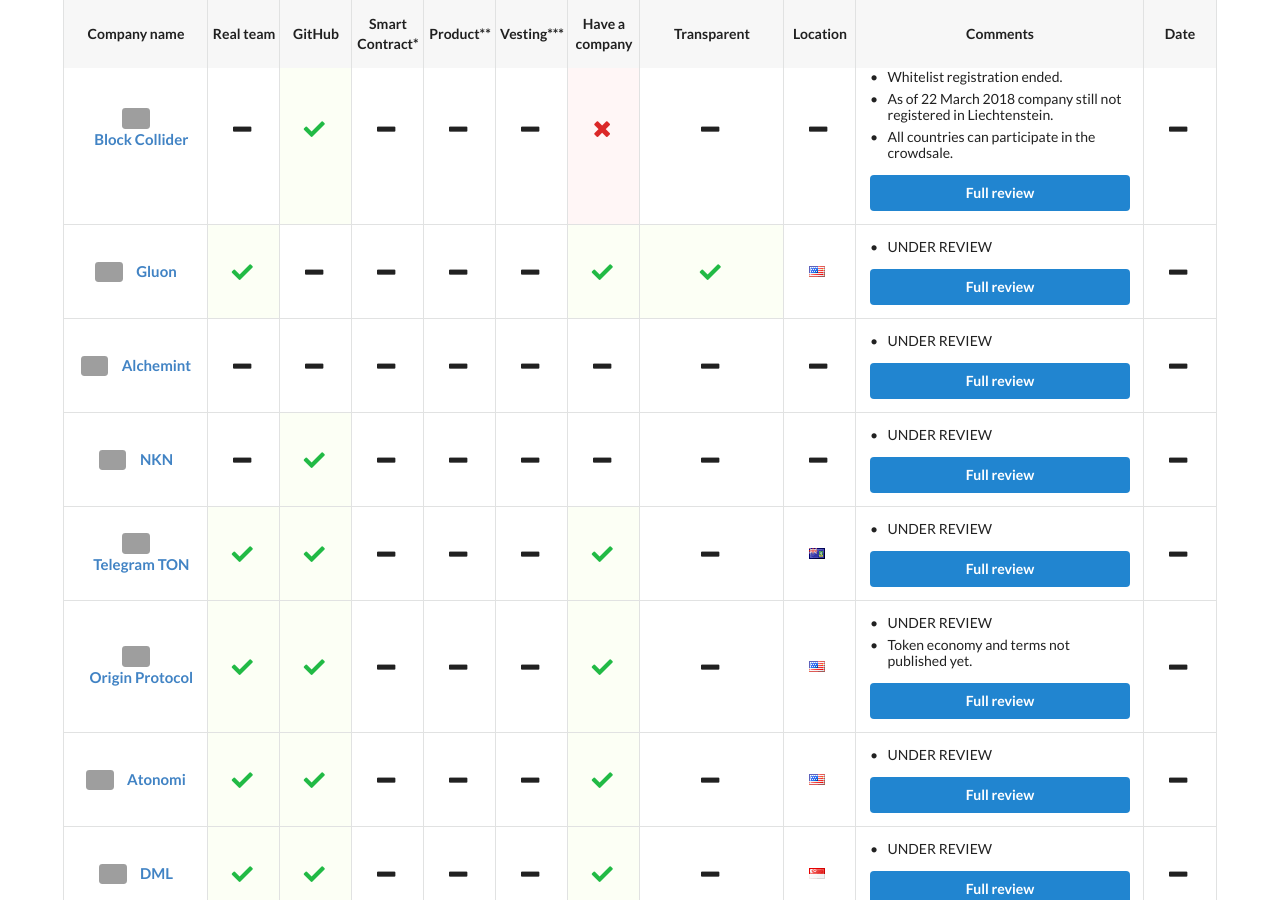
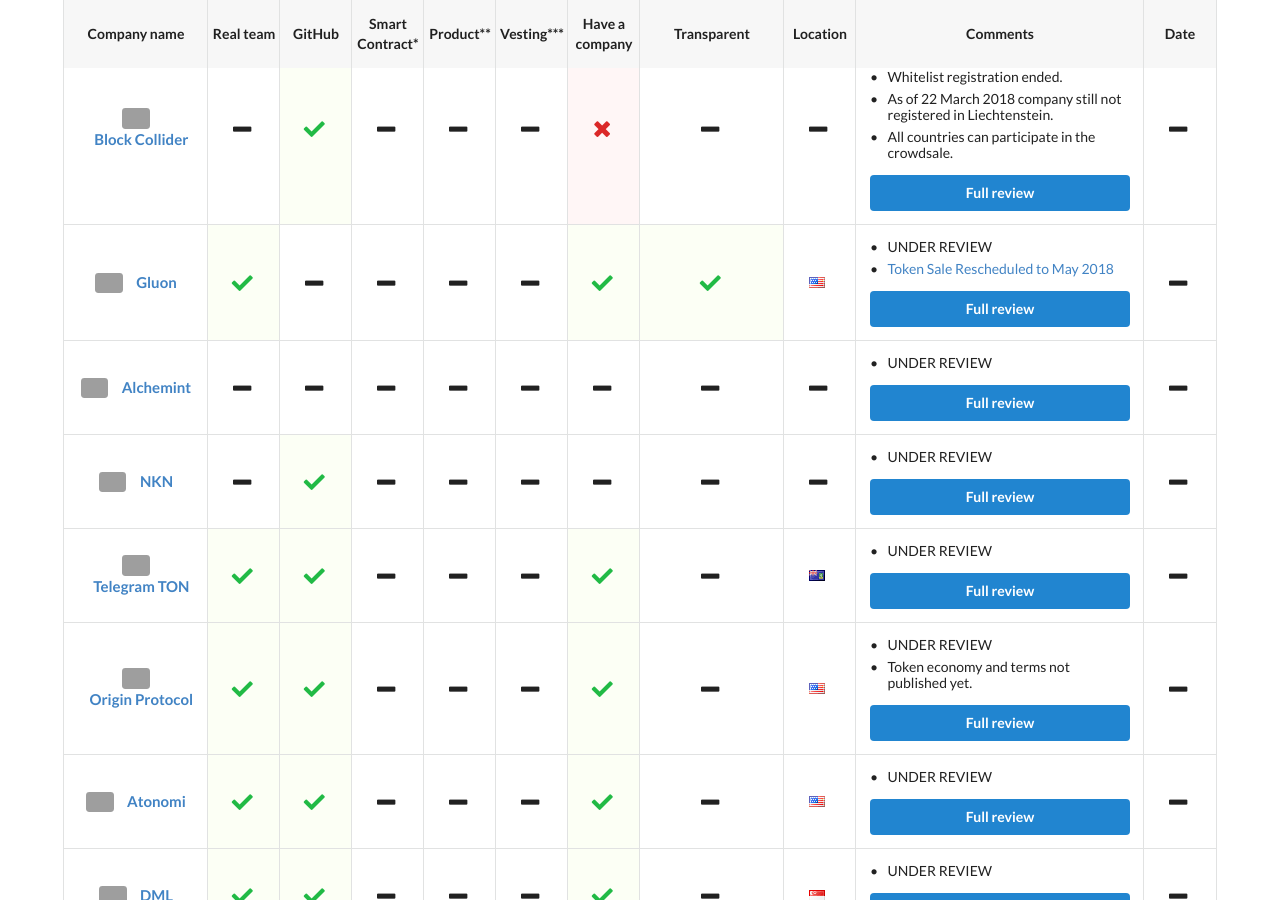
Before and after one commit to ico-check/ico-check, a Jekyll site: the page built from in-review.md, in a window 1280 px wide and 900 px high, scrolled down 607 px. Built offline with Jekyll 4.4.1, drawn with Linux system fonts in a browser that asks for light colours; nearby versions of some CDN libraries; grey boxes are pictures that could not be loaded.

Commit message:
57-gluon-ico-check
Added comment and URL

```diff
--- a/_data/in-review-icos.yml
+++ b/_data/in-review-icos.yml
@@ -50,6 +50,8 @@
   location: United States
   comments:
     - content: UNDER REVIEW
+    - content: Token Sale Rescheduled to May 2018
+      url: https://www.gluon.com/gluon-token-sale-rescheduled/
   ico_start_date:
   ico_end_date:
   safe:
```
